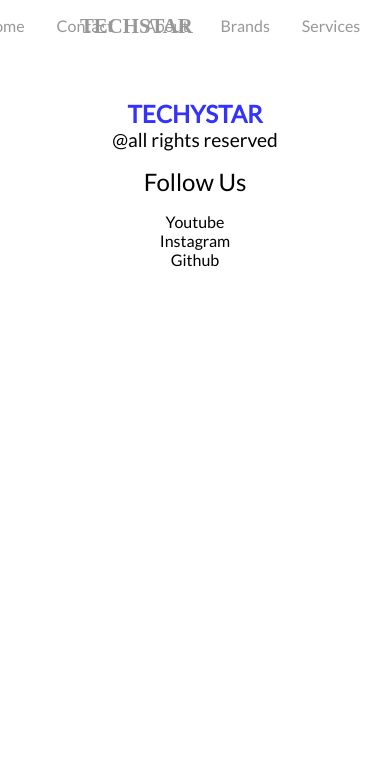
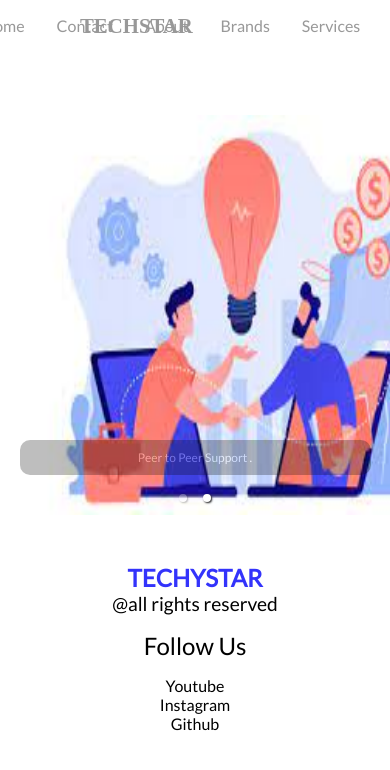
Before and after one commit to Disha152/Simple-website-react.js, a React (Create React App) app: page /services in a window 390 px wide. Shown: the top 770 px of the page. Built offline with nearby package versions, Linux system fonts and the light colour scheme.

Commit message:
media query remained

```diff
--- a/src/App.js
+++ b/src/App.js
@@ -6,6 +6,7 @@
 import Home from "./components/Home";
 import Footer from "./components/Footer";
 import Contact from "./components/contact";
+import Services from "./components/services";
 
 
 
@@ -17,6 +18,8 @@
       <Routes>
         <Route path ='/' element = {<Home/>}/>
         <Route path ='/contact' element = {<Contact/>}/>
+        <Route path ='/services' element = {<Services/>}/>
+
 
 
       </Routes>
--- a/src/components/Home.jsx
+++ b/src/components/Home.jsx
@@ -5,6 +5,7 @@
 import imageSrc from '../assets/2.png';
 import{AiFillGoogleCircle,AiFillAmazonCircle,AiFillYoutube,AiFillInstagram} from "react-icons/ai";
 import Contact from './contact';
+import Services from './services';
 
 export default function Home() {
   return (
@@ -76,6 +77,7 @@
          </article>
         </div>
       </div>
+      <Services/>
       <Contact/>
 
     </>
--- /dev/null
+++ b/src/components/services.jsx
@@ -0,0 +1,29 @@
+import React from 'react';
+import {Carousel} from "react-responsive-carousel";
+import img1 from "../assets/3.png";
+import img2 from "../assets/4.jpg";
+import "../styles/services.scss";
+import "react-responsive-carousel/lib/styles/carousel.min.css";
+
+export default function Services() {
+  return (<>
+    <div className='services'>
+     <Carousel infiniteLoop autoPlay showStatus={false} showArrows={false} interval={1000}
+     showThumbs={false}>
+
+      <div>
+        <img src = {img1} alt = "Item1" style={{ width: '500px', height: '400px' }} />
+        <p className="legend">Full Stack</p>
+
+        </div>
+        <div>
+        <img src = {img2} alt = "Item2" style={{ width: '500px', height: '400px' }} />
+        <p className="legend">Peer to Peer Support .</p>
+
+        </div>
+        </Carousel>
+
+    </div>
+    </>
+  )
+}
--- a/src/styles/contact.scss
+++ b/src/styles/contact.scss
@@ -14,17 +14,18 @@
     height: 35rem;
     width:70%;
     padding:3rem;
-    border-radius: 0 200px 200px 0;
+    border-radius:0 300px 300px 0;
     align-items: center;
     display:flex;
     flex-direction: column;
+
 
     >h1{
       font: 700 3rem $text2;
       color:$dark;
     }
     >form{
-      margin: 5rem;
+      margin: 5rem 0 0 5rem;
       display: flex;
       flex-direction: column;
       align-items:center;
@@ -55,6 +56,8 @@
 
       }
       >button{
+        margin-top:2rem;
+        margin-right:7rem;
         width: 10rem;
         height: 3rem;
         border-radius: 200px;
@@ -62,7 +65,6 @@
         background-color: $third;
         color:$dark;
         font: 500 1.2rem $text1;
-        margin: 2rem;
         &:hover{
           background-color: $first;
           color:$third;
--- a/src/styles/home.scss
+++ b/src/styles/home.scss
@@ -22,6 +22,8 @@
       font: 400 3.5rem $text1;
       color: $first;
       padding: 2rem;
+
+
     }
 
     p {
@@ -117,9 +119,7 @@
       padding-bottom:2rem;
 
     }
-    p{
-      // padding:4rem;
-    }
+
 
 
   }
--- /dev/null
+++ b/src/styles/services.scss
@@ -0,0 +1,3 @@
+.services{
+  padding-top: 4rem;
+}
```
Also changed, not shown: src/assets/3.png (added), src/assets/4.jpg.
